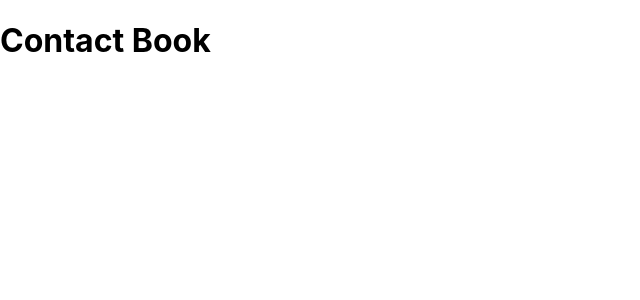
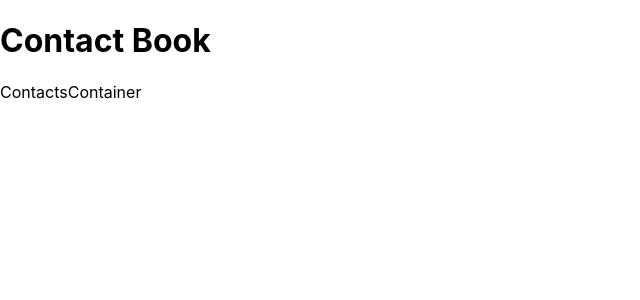
Before and after one commit to cTraymany/contacts-frontend, a React (Create React App) app: page /groups/1 in a window 1280 px wide. Shown: the top 300 px of the page, without its empty margins (0-640 px from the left). Built offline with nearby package versions, Linux system fonts and the light colour scheme; no server answers.

Commit message:
creates contacts container

```diff
--- a/src/components/Group.js
+++ b/src/components/Group.js
@@ -1,4 +1,5 @@
 import React from 'react'
+import ContactsContainer from '../containers/ContactsContainer'
 
 const Group = (props) => {
     const group = props.groups.find(group => {
@@ -7,6 +8,7 @@ const Group = (props) => {
     return (
         <div>
             <h2>{group && group.name}</h2>
+            <ContactsContainer />
         </div>
     )
 }
--- a/src/containers/ContactsContainer.js
+++ b/src/containers/ContactsContainer.js
@@ -0,0 +1,12 @@
+import React from 'react'
+
+export default class ContactsContainer extends React.Component {
+
+    render() {
+        return(
+            <div>
+                ContactsContainer
+            </div>
+        )
+    }
+}
```
Also changed, not shown: src/components/Contact.js (added), src/components/ContactInput.js (added), src/components/Contacts.js (added), 1 other file (tests, documents, lock files or other folders).
